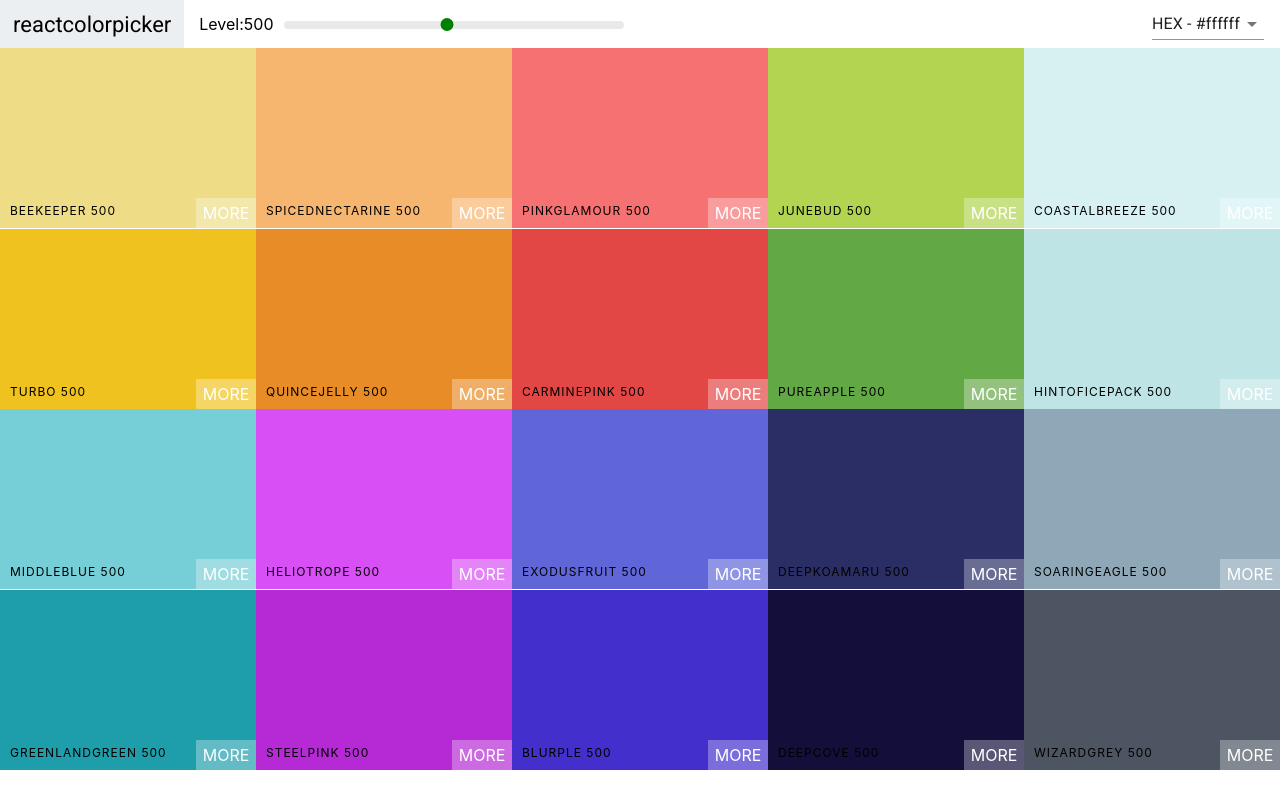
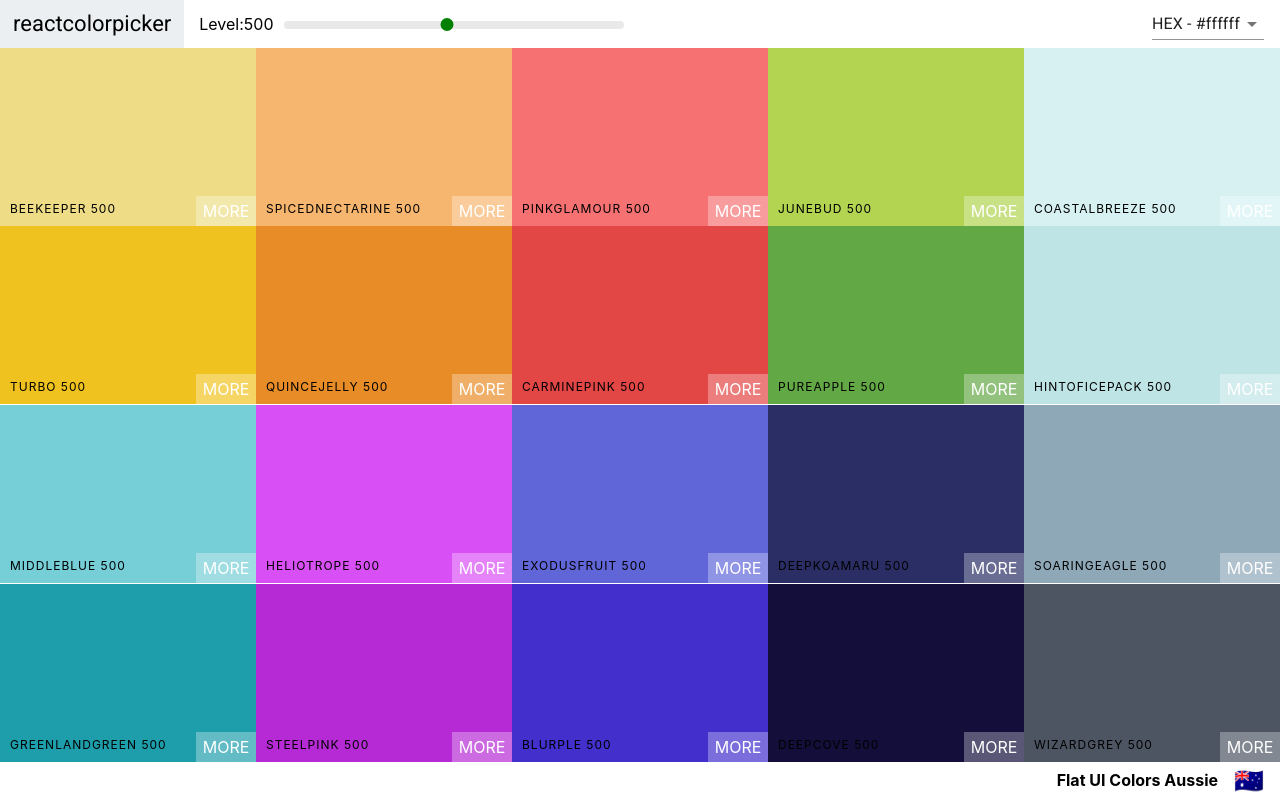
Before and after one commit to dkurganskii/color-project, a React (Create React App) app: page / in a window 1280 px wide. Built offline with nearby package versions, Linux system fonts and the light colour scheme.

Commit message:
add palette footer

```diff
--- a/src/Palette.css
+++ b/src/Palette.css
@@ -1,7 +1,23 @@
 .Palette {
 	height: 100vh;
+	display: flex;
+	flex-direction: column;
 }
 
 .Palette-colors {
 	height: 90%;
 }
+
+.Palette-footer {
+	background-color: white;
+	height: 5vh;
+	display: flex;
+	justify-content: flex-end;
+	align-items: center;
+	font-weight: bold;
+}
+
+.emoji {
+	font-size: 1.5rem;
+	margin: 0 1rem;
+}
--- a/src/Palette.js
+++ b/src/Palette.js
@@ -17,15 +17,20 @@
 		this.setState({ format: val });
 	}
 	render() {
-		const { colors } = this.props.palette;
+		const { colors, paletteName, emoji } = this.props.palette;
 		const { level, format } = this.state;
-		const colorBoxes = colors[level].map((color) => <ColorBox background={color[format]} name={color.name} />);
+		const colorBoxes = colors[level].map((color) => (
+			<ColorBox background={color[format]} name={color.name} key={color.id} />
+		));
 		return (
 			<div className="Palette">
 				<NavBar level={level} changeLevel={this.changeLevel} handleChange={this.changeFormat} />
-				{/* NavBar goes here */}
+
 				<div className="Palette-colors">{colorBoxes}</div>
-				{/* footer evenually */}
+				<footer className="Palette-footer">
+					{paletteName}
+					<span className="emoji">{emoji}</span>
+				</footer>
 			</div>
 		);
 	}
```
